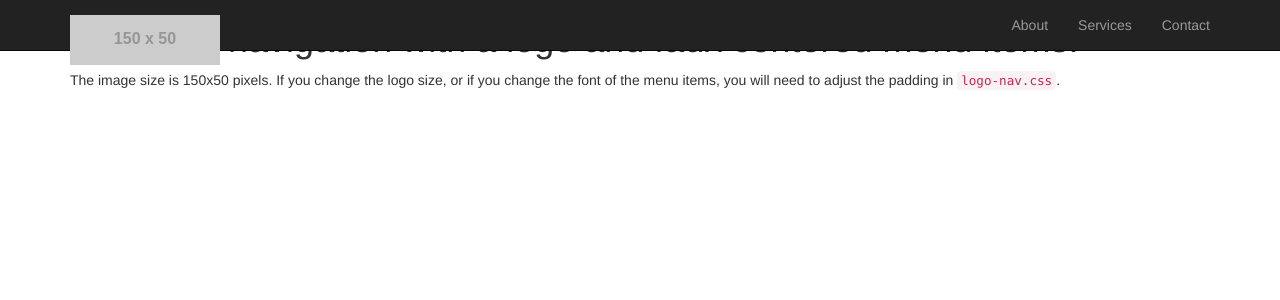
After one commit to PivottVentures/MissionEMR, a Flask app: template app/templates/TEMP.html in a window 1280 px wide. The commit adds this page. Shown: the top 300 px of the page. Run offline with Flask 2, Linux system fonts and the light colour scheme; the template is opened without the code that fills it, so the values that code supplies are empty; grey boxes labelled with a size stand in for pictures from a placeholder-image service; parts of the project's set-up code (start-up, migrations or seed data) failed here and were passed over; some libraries are stand-ins or nearby versions.

Commit message:
Played with navbar, including addition of logo. Centered logo on login. Played with demo. Deleted page1.html and signin.html.

```diff
--- /dev/null
+++ b/app/templates/TEMP.html
@@ -0,0 +1,73 @@
+<!DOCTYPE html>
+<html lang="en">
+
+<head>
+    <meta charset="utf-8">
+    <meta name="viewport" content="width=device-width, initial-scale=1.0">
+    <meta name="description" content="">
+    <meta name="author" content="">
+
+    <title>Custom Navbar Template with Logo for Bootstrap 3</title>
+
+    <!-- Bootstrap core CSS -->
+    <link href="css/bootstrap.css" rel="stylesheet">
+
+    <!-- Add custom CSS here -->
+    <link href="css/logo-nav.css" rel="stylesheet">
+
+</head>
+
+<body>
+
+    <nav class="navbar navbar-inverse navbar-fixed-top" role="navigation">
+        <div class="container">
+            <!-- Brand and toggle get grouped for better mobile display -->
+            <div class="navbar-header">
+                <button type="button" class="navbar-toggle" data-toggle="collapse" data-target="#bs-example-navbar-collapse-1">
+                    <span class="sr-only">Toggle navigation</span>
+                    <span class="icon-bar"></span>
+                    <span class="icon-bar"></span>
+                    <span class="icon-bar"></span>
+                </button>
+                <a class="navbar-brand" href="#">
+                    <img src="http://placehold.it/150x50&text=Logo" alt="">
+                </a>
+            </div>
+
+            <!-- Collect the nav links, forms, and other content for toggling -->
+            <div class="collapse navbar-collapse" id="bs-example-navbar-collapse-1">
+                <ul class="nav navbar-nav navbar-right">
+                    <li>
+                        <a href="#">About</a>
+                    </li>
+                    <li>
+                        <a href="#">Services</a>
+                    </li>
+                    <li>
+                        <a href="#">Contact</a>
+                    </li>
+                </ul>
+            </div>
+            <!-- /.navbar-collapse -->
+        </div>
+    </nav>
+
+    <div class="container">
+
+        <div class="row">
+            <div class="col-lg-12">
+                <h1>A custom navigation with a logo and faux centered menu items.</h1>
+                <p>The image size is 150x50 pixels. If you change the logo size, or if you change the font of the menu items, you will need to adjust the padding in <code>logo-nav.css</code>.</p>
+            </div>
+        </div>
+
+    </div>
+    <!-- /.container -->
+
+    <!-- JavaScript -->
+    <script src="js/jquery-1.10.2.js"></script>
+    <script src="js/bootstrap.js"></script>
+
+</body>
+
+</html>
--- a/app/templates/demo.html
+++ b/app/templates/demo.html
@@ -0,0 +1,5 @@
+{% extends "base.html" %}
+
+{% block content %}
+Hello World!
+{% endblock %}
```
Also changed, not shown: app/templates/login.html (+17 -4 lines), app/templates/page1.html (deleted, +0 -10 lines), app/templates/signin.html (deleted, +0 -3 lines), app/static/css/bootstrap.min.css, 3 other files.
